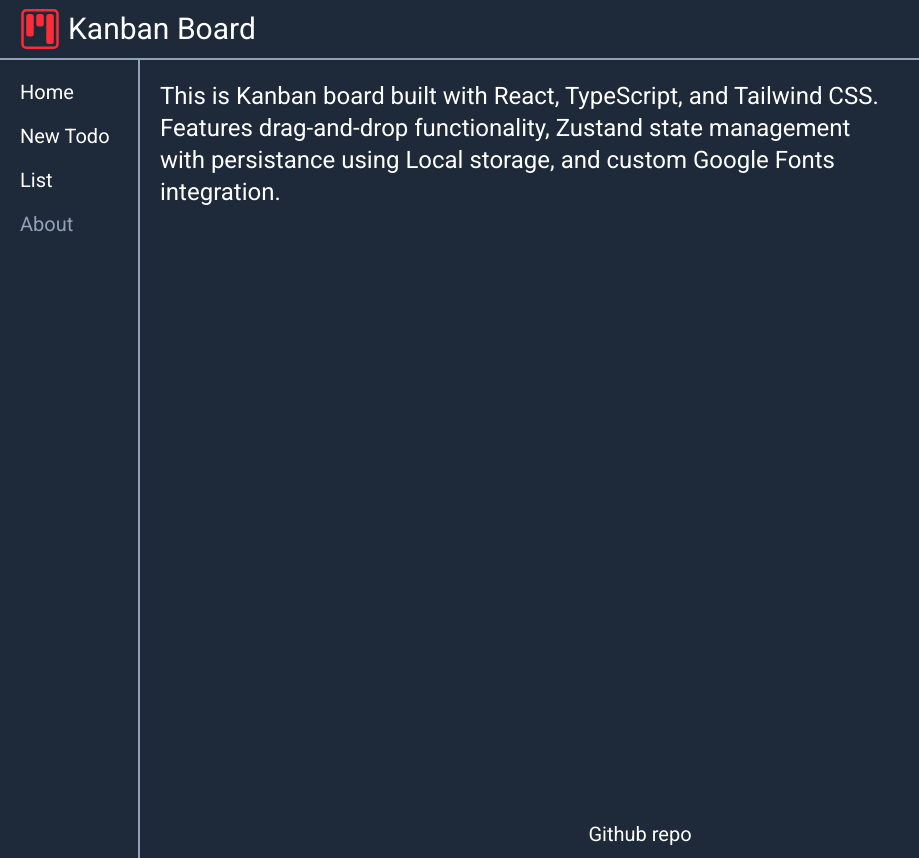
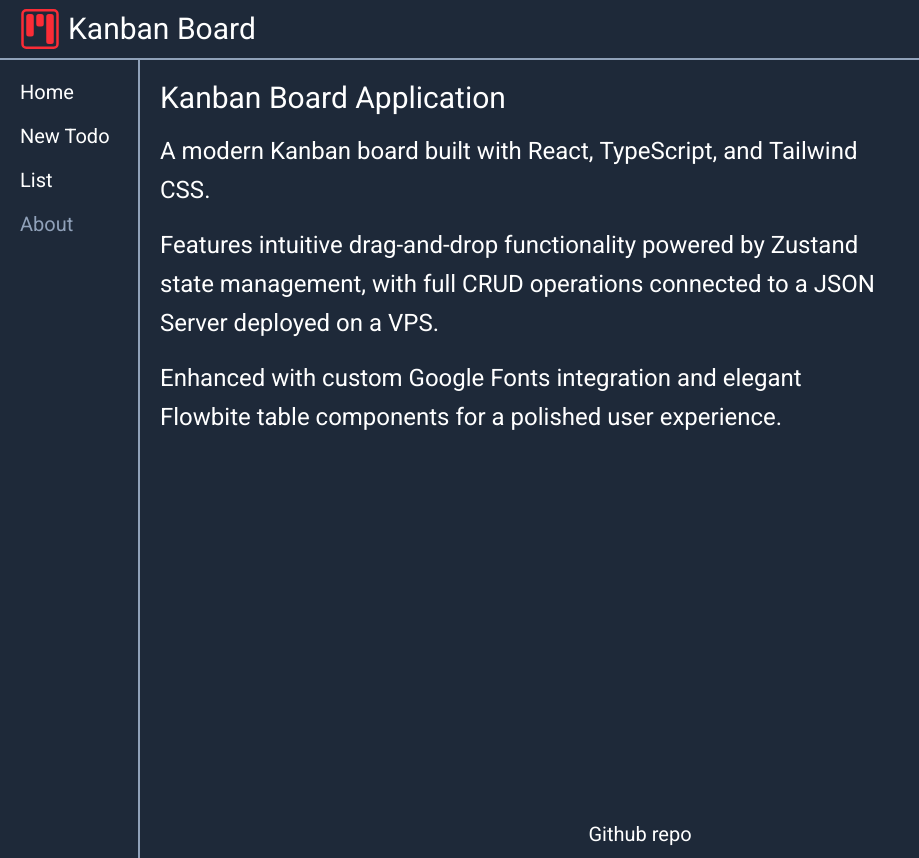
Before and after one commit to rbc33/todo-react-miniproject, a React (Vite) app: page /about in a window 1280 px wide. Shown: the whole page, without its empty margins (0-919 px from the left). Built offline with nearby package versions, Linux system fonts and the light colour scheme; no server answers; the HTML template or start-up script is replaced by a standard one.

Commit message:
updated About

```diff
--- a/src/pages/About.tsx
+++ b/src/pages/About.tsx
@@ -1,9 +1,21 @@
 const About = () => {
 	return (
-		<div className=" text-2xl p-5 w-[60vw]">
-			This is Kanban board built with React, TypeScript, and Tailwind CSS.
-			Features drag-and-drop functionality, Zustand state management with
-			persistance using Local storage, and custom Google Fonts integration.
+		<div className="text-2xl p-5 w-[60vw] leading-relaxed">
+			<h2 className="text-3xl font-bold mb-4">Kanban Board Application</h2>
+			<p className="mb-4">
+				A modern Kanban board built with <strong>React</strong>,{' '}
+				<strong>TypeScript</strong>, and <strong>Tailwind CSS</strong>.
+			</p>
+			<p className="mb-4">
+				Features intuitive drag-and-drop functionality powered by{' '}
+				<strong>Zustand</strong> state management, with full CRUD operations
+				connected to a JSON Server deployed on a VPS.
+			</p>
+			<p>
+				Enhanced with custom <strong>Google Fonts</strong> integration and
+				elegant <strong>Flowbite</strong> table components for a polished user
+				experience.
+			</p>
 		</div>
 	)
 }
```
